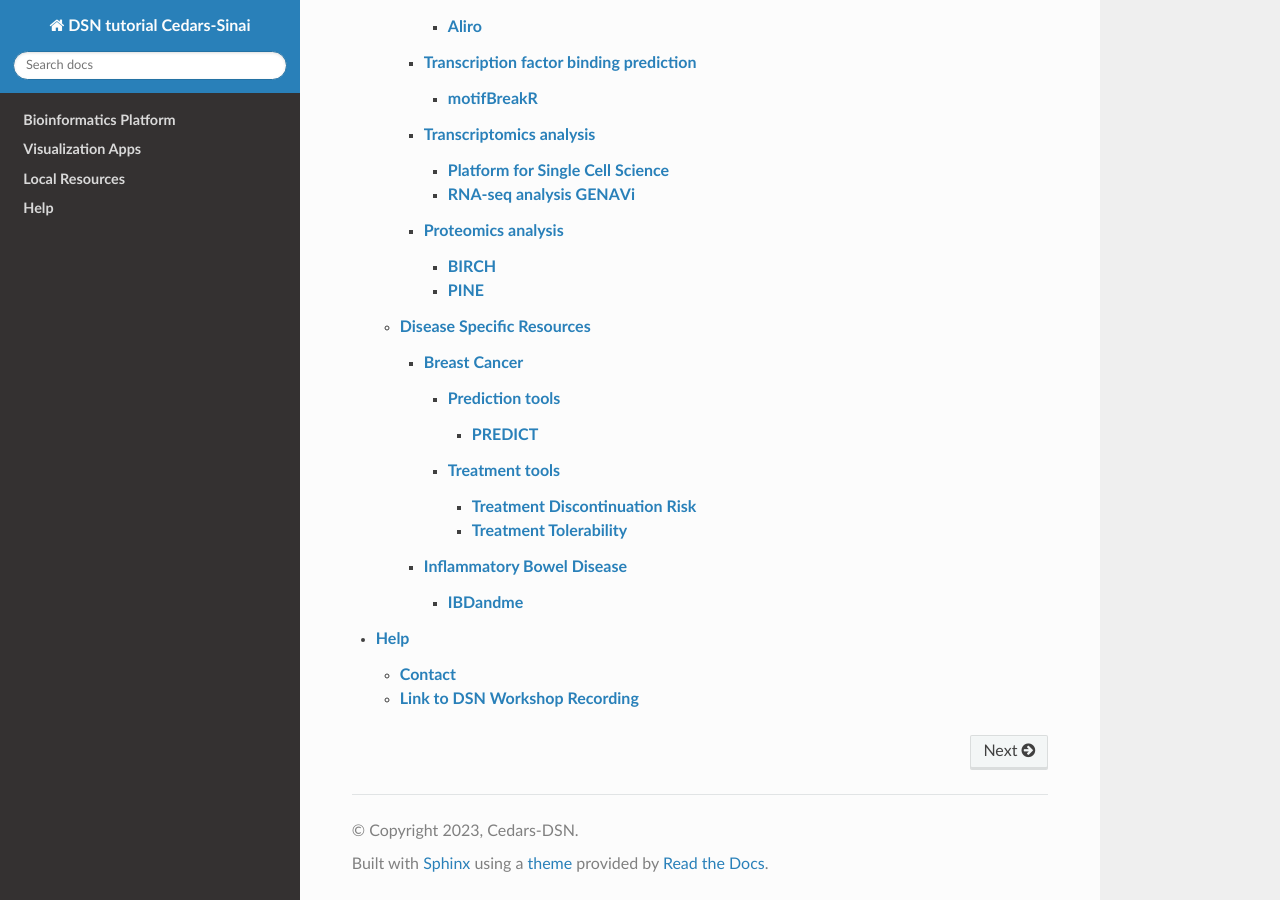
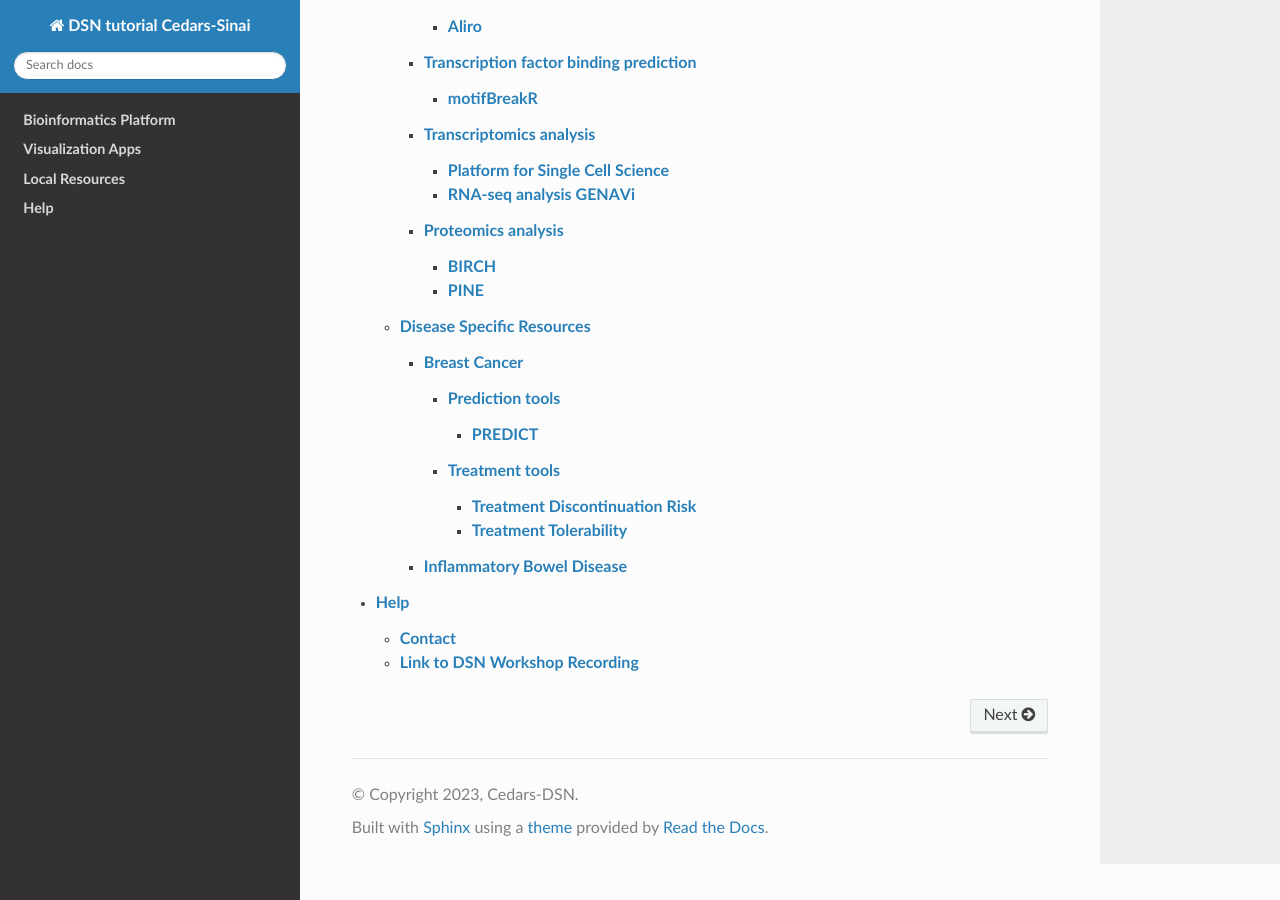
Before and after one commit to CedarsDSN/DSN_tutorial_page, a Sphinx documentation site: the page built from docs/index.rst, in a window 1280 px wide and 900 px high, scrolled down 1042 px. Built offline with Sphinx 7.4.7 and the Read the Docs theme 3.1.0, drawn with Linux system fonts in a browser that asks for light colours; pages that are not in the unit, such as notebooks, are missing from menus.

Commit message:
Update index.rst

```diff
--- a/docs/Local Resources/Disease Specific Resources/Inflammatory Bowel Disease/index.rst
+++ b/docs/Local Resources/Disease Specific Resources/Inflammatory Bowel Disease/index.rst
@@ -5,4 +5,4 @@
 
 .. toctree::
 
-   IBDandme.rst
+   Decision tools/index.rst
```
